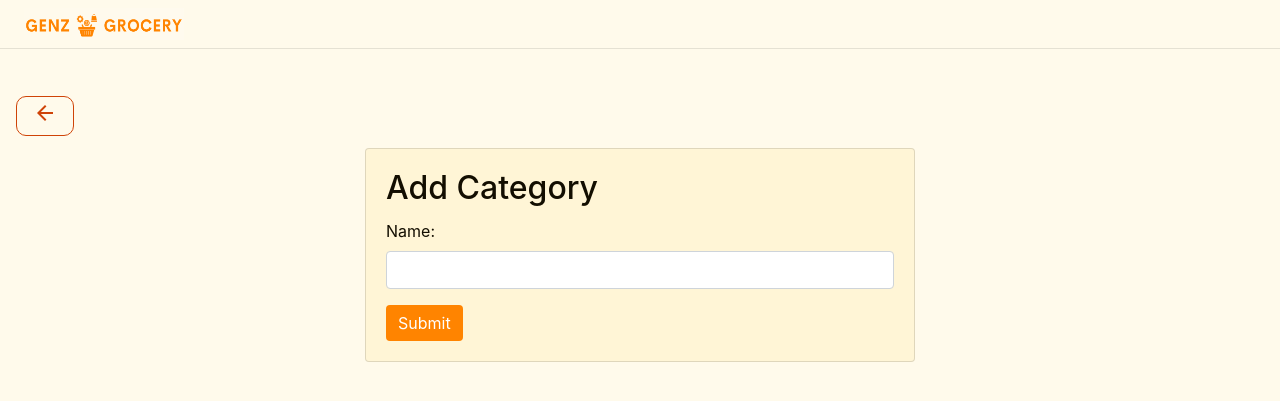
After one commit to codeswithroh/GenZ-Grocery, a Flask app: page /categories/add in a window 1280 px wide. The commit adds this page. Shown: the top 401 px of the page. Run offline with Flask 3, Linux system fonts and the light colour scheme; some libraries are stand-ins or nearby versions.

Commit message:
categories all features and logo completed

```diff
--- a/app.py
+++ b/app.py
@@ -2,6 +2,7 @@ from flask import Flask, render_template, request, redirect, url_for, flash, ses
 import sqlite3
 from werkzeug.security import generate_password_hash, check_password_hash
 from functions.auth_function import create_user, signin_user
+from functions.categories_function import create_category,get_categories,edit_category, delete_category
 
 app = Flask(__name__)
 app.secret_key = 'my_secret_key'  # Change this to a secure secret key
@@ -57,19 +58,49 @@ def logout():
         session.pop('role', None)
         return redirect(url_for('signin'))
 
-@app.route('/')
+@app.route('/',methods=["GET","POST","PUT"])
 def dashboard():
+    categories=[]
     if session.get('authenticated'):
         role = session.get('role')
-        return render_template('dashboard.html', role=role)
+        if request.method == 'GET':
+            categories= get_categories("")
+            print(categories)
+        if request.method == 'POST':
+            return redirect(url_for('addCategories'))
+        return render_template('dashboard.html', role=role, categories=categories)
     else:
         return redirect(url_for('signin'))
+
+@app.route('/categories/add', methods=['GET','POST'])
+def addCategories():
+    if request.method == 'POST':
+        name = request.form['name']
+        category = create_category(name)
+
+        if category:
+            return redirect(url_for('dashboard'))
+
+    return render_template('categoryForm.html')
+
+@app.route('/categories/edit/<name>', methods=['GET','POST'])
+def editCategories(name=""):
+    if request.method == "POST":
+        newCategoryName = request.form['name']
+        changedCategory = edit_category(name, newCategoryName)
+        return redirect(url_for('dashboard'))
+
+    return render_template('categoryForm.html', name=name)
+
+@app.route('/categories/delete/<name>', methods=['GET','POST'])
+def deleteCategories(name=""):
+    if request.method == "GET":
+        deleteCategory = delete_category(name)
+    return redirect(url_for('dashboard'))
 
 @app.route("/<path:path>")
 def not_found(path):
     return render_template('404.html'),404
 
-
-
 if __name__ == '__main__':
     app.run(debug=True)
--- /dev/null
+++ b/functions/categories_function.py
@@ -0,0 +1,62 @@
+import sqlite3
+from flask import flash
+
+DATABASE = 'database.db'
+
+def get_categories(name=""):
+    conn = sqlite3.connect(DATABASE)
+    cursor = conn.cursor()
+
+    if name:
+        cursor.execute("SELECT * FROM category WHERE name = ?",(name,))
+    else:
+        cursor.execute("SELECT * FROM category")
+    categories = cursor.fetchall()
+    return categories
+
+def edit_category(oldName, newName):
+    conn = sqlite3.connect(DATABASE)
+    cursor = conn.cursor()
+
+    cursor.execute("SELECT * FROM category WHERE name=?",(newName,))
+    categoryExists = cursor.fetchall()
+
+    if categoryExists:
+        flash("Category already exists",'error')
+        return False
+    else:
+        cursor.execute("UPDATE category SET name=? WHERE name=?",(newName,oldName))
+        conn.commit()
+        conn.close()
+
+        flash('Category added successfully','success')
+        return True
+
+def delete_category(name):
+    conn = sqlite3.connect(DATABASE)
+    cursor = conn.cursor()
+    cursor.execute("DELETE FROM category WHERE name=?",(name,))
+    conn.commit()
+    conn.close()
+
+    flash('Category deleted successfully','success')
+    return True
+
+
+def create_category(name):
+    conn =sqlite3.connect(DATABASE)
+    cursor = conn.cursor()
+
+    # check if category already exits
+    cursor.execute("SELECT * FROM category WHERE name = ?",(name,))
+    existing_category = cursor.fetchone()
+
+    if existing_category:
+        flash('Category already exists','error')
+        return False
+    else:
+        cursor.execute("INSERT INTO category (name) VALUES (?)",(name,))
+        conn.commit()
+        conn.close()
+        flash('Category added successfully','success')
+        return True
--- a/templates/base.html
+++ b/templates/base.html
@@ -4,6 +4,10 @@
     <link
       rel="stylesheet"
       href="https://maxcdn.bootstrapcdn.com/bootstrap/4.5.2/css/bootstrap.min.css"
+    />
+    <link
+      rel="stylesheet"
+      href="https://fonts.googleapis.com/css2?family=Material+Symbols+Outlined:opsz,wght,FILL,GRAD@20..48,100..700,0..1,-50..200"
     />
     <style>
       :root {
@@ -30,13 +34,13 @@
       }
 
       .header {
-        background-color: var(--secondary);
+        background-color: var(--background);
+        border-bottom: 1px solid #e5e1d3;
       }
 
       .container {
         padding: 20px;
         margin: auto;
-        max-width: 400px;
         margin-top: 10%;
       }
     </style>
@@ -54,12 +58,20 @@
   </head>
   <body>
     <div class="container">
-      <div class="header fixed-top d-flex justify-content-between px-4 py-2">
-        <div class="logo">GENZ-GROCERY</div>
+      <div
+        class="header fixed-top d-flex justify-content-between align-items-center px-4 py-2"
+      >
+        <div style="object-fit: contain" class="logo">
+          <img
+            style="width: 10em; height: 2em"
+            src="../static/images/logo.png"
+            alt="logo"
+          />
+        </div>
         <div class="right-side">
           {% if authenticated %}
           <form method="post" action="{{ url_for('logout') }}">
-            <button type="submit" class="btn btn-danger">Logout</button>
+            <button type="submit" class="btn btn-outline-danger">Logout</button>
           </form>
           {% endif %}
         </div>
--- /dev/null
+++ b/templates/categoryForm.html
@@ -0,0 +1,57 @@
+{% extends 'base.html' %} {% block content %}
+<div style="margin-top: 6em; margin-left: 1em;" class="fixed-top text-left">
+ <a
+      style="border-color: var(--accent); color: var(--accent); border-radius: 10px;pointer-events:stroke;"
+      class="text-center btn btn-outline-primary px-3 py-1"
+      href="{{url_for('dashboard')}}"
+      role="button"
+    >
+      <span class="material-symbols-outlined">
+arrow_back
+      </span>
+    </a>
+</div>
+<div style="background-color: var(--secondary)" class="card w-50 mx-auto">
+  <div class="card-body">
+      <h2 class="card-title">
+        {% if name %}
+        Edit
+        {% else %}
+        Add
+        {% endif %}
+         Category
+      </h2>
+      <form method="post">
+        <div class="form-group">
+          <label for="name">Name:</label>
+          {% if name %}
+          <input
+            type="text"
+            id="name"
+            name="name"
+            value="{{name}}"
+            class="form-control"
+            required
+          />
+          {% else %}
+          <input
+            type="text"
+            id="name"
+            name="name"
+            class="form-control"
+            required
+          />
+          {% endif %}
+        </div>
+        <button
+          style="background-color: #ff8400; border: none"
+          type="submit"
+          class="btn btn-primary"
+        >
+          Submit
+        </button>
+      </form>
+    </div>
+  </div>
+</div>
+{% endblock %}
```
Also changed, not shown: script.py (+5 -8 lines), templates/dashboard.html (+62 -2 lines), database.db, static/images/logo.png (added).
